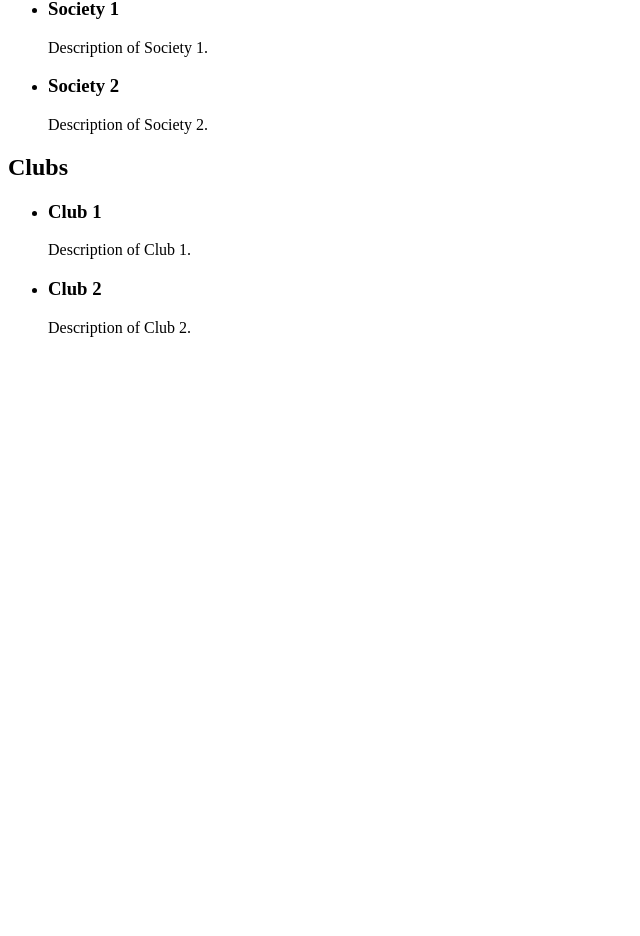
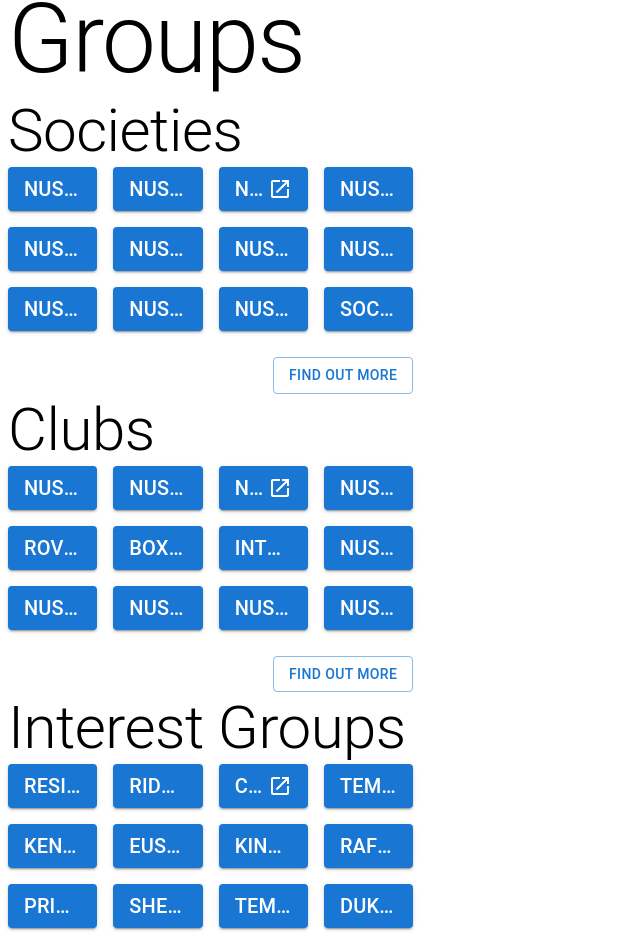
Before and after one commit to auhc99/uni-raasta, a React (Create React App) app in the folder uni-raasta/: page /societies in a window 1280 px wide. Shown: the part 201-1137 px from the top of the page, without its empty margins (0-640 px from the left). Before the commit the page ends 800 px from the top, so only its background shows below. Built offline with nearby package versions, Linux system fonts and the light colour scheme.

Commit message:
added all the societies, clubs and interest groups in society page.

```diff
--- /dev/null
+++ b/uni-raasta/src/SocietiesPage.css
@@ -0,0 +1,48 @@
+/* SocietyClubPage.css */
+.grid-container {
+    display: grid;
+    grid-template-rows: repeat(4, 1fr); /* Adjust the number of columns as needed */
+    gap: 20px;
+}
+
+.grid-item {
+    padding: 20px;
+    border: 1px solid #ccc;
+    border-radius: 8px;
+    margin-bottom: 20px; /* Add margin between grid items */
+}
+
+.item-container {
+    display: flex;
+    flex-wrap: wrap;
+    gap: 20px;
+}
+
+.grid-button {
+    width: 100%;
+    padding: 50px;
+    background-color: #f2f2f2;
+    border: 1px solid #ccc;
+    border-radius: 8px;
+    text-align: left;
+    transition: background-color 0.3s ease;
+
+    &:hover {
+        background-color: #e6e6e6;
+    }
+}
+
+/* Material-UI styling */
+MuiButton-root {
+    width: 100%;
+    padding: 20px;
+    background-color: #f2f2f2;
+    border: 1px solid #ccc;
+    border-radius: 8px;
+    text-align: left;
+    transition: background-color 0.3s ease;
+
+    &:hover {
+        background-color: #e6e6e6;
+    }
+}
--- a/uni-raasta/src/SocietiesPage.js
+++ b/uni-raasta/src/SocietiesPage.js
@@ -1,45 +1,126 @@
+// SocietiesPage.js
 import React from 'react';
+import './SocietiesPage.css'; // Import the CSS file for additional styling
+import { Link } from 'react-router-dom';
+import { Grid, Button, Typography } from '@mui/material';
+import OpenInNewIcon from '@mui/icons-material/OpenInNew'; // Import the OpenInNew icon
 
 const SocietiesPage = () => {
+    const societiesData = [
+        { id: 1, name: "NUS Chinese Studies Students' Society", link: 'https://nus.campuslabs.com/engage/organization/nus-chinese-studies-students-society' },
+        { id: 2, name: "NUS Economics Society", link: 'https://nus.campuslabs.com/engage/organization/nus-economics-society' },
+        { id: 3, name: "NUS Dental Society", link: 'https://nus.campuslabs.com/engage/organization/nus-dental-society' },
+        { id: 4, name: "NUS History Society", link: 'https://nus.campuslabs.com/engage/organization/nus-history-society' },
+        { id: 5, name: "NUS Investment Society", link: 'https://nus.campuslabs.com/engage/organization/nus-investment-society' },
+        { id: 6, name: "NUS Literary Society", link: 'https://nus.campuslabs.com/engage/organization/nus-literary-society' },
+        { id: 7, name: "NUS Mathematics Society", link: 'https://nus.campuslabs.com/engage/organization/nus-mathematics-society' },
+        { id: 8, name: "NUS Medical Society", link: 'https://nus.campuslabs.com/engage/organization/nus-medical-society' },
+        { id: 9, name: "NUS Muslim Society", link: 'https://nus.campuslabs.com/engage/organization/nus-muslim-society' },
+        { id: 10, name: "NUS Physics Society", link: 'https://nus.campuslabs.com/engage/organization/physoc' },
+        { id: 11, name: "NUS Psychology Society", link: 'https://nus.campuslabs.com/engage/organization/nuspsychsoc' },
+        { id: 12, name: "Society of Social Work Students", link: 'https://nus.campuslabs.com/engage/organization/ssws' },
+        // Add more societies as needed
+    ];
+
+    const clubsData = [
+        { id: 1, name: "NUS Drone Club", link: 'https://nus.campuslabs.com/engage/organization/nus-drone-club' },
+        { id: 2, name: "NUS Motoring Club", link: 'https://nus.campuslabs.com/engage/organization/nus-motoring-club' },
+        { id: 3, name: "NUS Skating", link: 'https://nus.campuslabs.com/engage/organization/nus-students-sports-club' },
+        { id: 4, name: "NUS Students' Sports Club", link: 'https://nus.campuslabs.com/engage/organization/nus-students-sports-club' },
+        { id: 5, name: "Rovers Adventure club", link: 'https://nus.campuslabs.com/engage/organization/rovers-adventure-club' },
+        { id: 6, name: "Boxing", link: 'https://www.nussportsclub.org/clubs/boxing' },
+        { id: 7, name: "Intellectual Games Club", link: 'https://www.nussportsclub.org/clubs/igc' },
+        { id: 8, name: "NUS Kayaking", link: 'https://nus.campuslabs.com/engage/organization/nuskayaking' },
+        { id: 9, name: "NUS Judo", link: 'https://nus.campuslabs.com/engage/organization/nus-judo-team' },
+        { id: 10, name: "NUS Toastmasters Club", link: 'https://nus.campuslabs.com/engage/organization/nus-toastmasters-club' },
+        { id: 11, name: "NUS Board Games", link: 'https://nus.campuslabs.com/engage/organization/nus-board-games' },
+        { id: 12, name: "NUS Comedy Club", link: 'https://nus.campuslabs.com/engage/organization/nuscomedyclub' },
+        // Add more clubs as needed
+    ];
+
+    const interestGroupsData = [
+        { id: 1, name: "Residential College 4", link: 'https://rc4.nus.edu.sg/rc4life/?tab=0' },
+        { id: 2, name: "Ridge View Residential College", link: 'https://rvrc.nus.edu.sg/college/interest-groups/' },
+        { id: 3, name: "College of Alice and Peter Tan", link: 'https://capt.nus.edu.sg/activities-interest-groups' },
+        { id: 4, name: "Tembusu College", link: 'https://tembusu.nus.edu.sg/college-life/interest-groups' },
+        { id: 5, name: "Kent Ridge Hall", link: 'https://nus.edu.sg/osa/kentridgehall/interest-groups' },
+        { id: 6, name: "Eusoff Hall", link: 'https://nus.edu.sg/osa/eusoffhall/hall-life/cca' },
+        { id: 7, name: "King Edward VII Hall", link: 'https://nus.edu.sg/osa/keviihall/residential-life/ccas' },
+        { id: 8, name: "Raffles Hall", link: 'https://nus.edu.sg/osa/raffleshall/cca/sports#' },
+        { id: 9, name: "Prince George's Park House", link: 'https://nus.edu.sg/osa/pioneerhouse/residential-life/interest-groups' },
+        { id: 10, name: "Sheares Hall", link: 'https://nus.edu.sg/osa/sheareshall/cca' },
+        { id: 11, name: "Temasek Hall", link: 'https://nus.edu.sg/osa/temasekhall/hall-life/committees' },
+        { id: 12, name: "Duke-NUS", link: 'https://www.duke-nus.edu.sg/education/student-resources/student-life/student-interest-groups-(sig)' },
+        // Add more interest groups as needed
+    ];
+
     return (
         <div>
             <header>
-                <h1>Societies and Clubs</h1>
+                <Typography variant="h1">Societies, Clubs, and Interest Groups</Typography>
             </header>
+        <Grid container spacing={3} direction="row">
+            <Grid item xs={12} sm={4}>
+                <Typography variant="h2">Societies</Typography>
+                {renderClickableItems(societiesData, 'Societies')}
+            </Grid>
+        </Grid>
 
-            <section id="societies">
-                <h2>Societies</h2>
-                <ul>
-                    <SocietyItem name="Society 1" description="Description of Society 1." />
-                    <SocietyItem name="Society 2" description="Description of Society 2." />
-                    {/* Add more societies as needed */}
-                </ul>
-            </section>
+        <Grid container spacing={3} direction="row">
+            <Grid item xs={12} sm={4}>
+                <Typography variant="h2">Clubs</Typography>
+                {renderClickableItems(clubsData, 'Clubs')}
+            </Grid>
+        </Grid>
 
-            <section id="clubs">
-                <h2>Clubs</h2>
-                <ul>
-                    <ClubItem name="Club 1" description="Description of Club 1." />
-                    <ClubItem name="Club 2" description="Description of Club 2." />
-                    {/* Add more clubs as needed */}
-                </ul>
-            </section>
+        <Grid container spacing={3} direction="row">
+            <Grid item xs={12} sm={4}>
+                <Typography variant="h2">Interest Groups</Typography>
+                {renderClickableItems(interestGroupsData, 'Interest Groups')}
+            </Grid>
+        </Grid>
         </div>
     );
 };
 
-const SocietyItem = ({ name, description }) => (
-    <li>
-        <h3>{name}</h3>
-        <p>{description}</p>
-    </li>
-);
-
-const ClubItem = ({ name, description }) => (
-    <li>
-        <h3>{name}</h3>
-        <p>{description}</p>
-    </li>
+const renderClickableItems = (data, sectionTitle) => (
+    <Grid container spacing={2}>
+        {data.map((item, index) => (
+            <Grid item key={item.id} xs={12} sm={6} md={3}>
+                {/* Use a Material-UI Button for styling */}
+                <Button
+                    variant="contained"
+                    color="primary"
+                    fullWidth
+                    className="custom-button" // Apply a class for additional styling from the CSS file
+                    onClick={() => {
+                        if (index === 2) {
+                            window.open(item.link); // Open link in new window for the third item
+                        } else {
+                            window.location.href = item.link; // Redirect to the specified link
+                        }
+                    }}
+                >
+                    <Typography variant="h6" noWrap>
+                        {item.name}
+                    </Typography>
+                    {/* Optionally, add the OpenInNew icon */}
+                    {index === 2 && <OpenInNewIcon />}
+                </Button>
+            </Grid>
+        ))}
+        {sectionTitle !== 'Interest Groups' && ( <Grid item xs={12} sm={12} md={12} style={{ textAlign: 'right', marginTop: '10px' }}>
+            <Button
+                variant="outlined"
+                color="primary"
+                onClick={() => {
+                    window.open('https://nus.edu.sg/osa/student-life/student-organisations-directory')
+                }}
+            >
+                Find Out More
+            </Button>
+        </Grid> )}
+    </Grid>
 );
 
 export default SocietiesPage;
```
